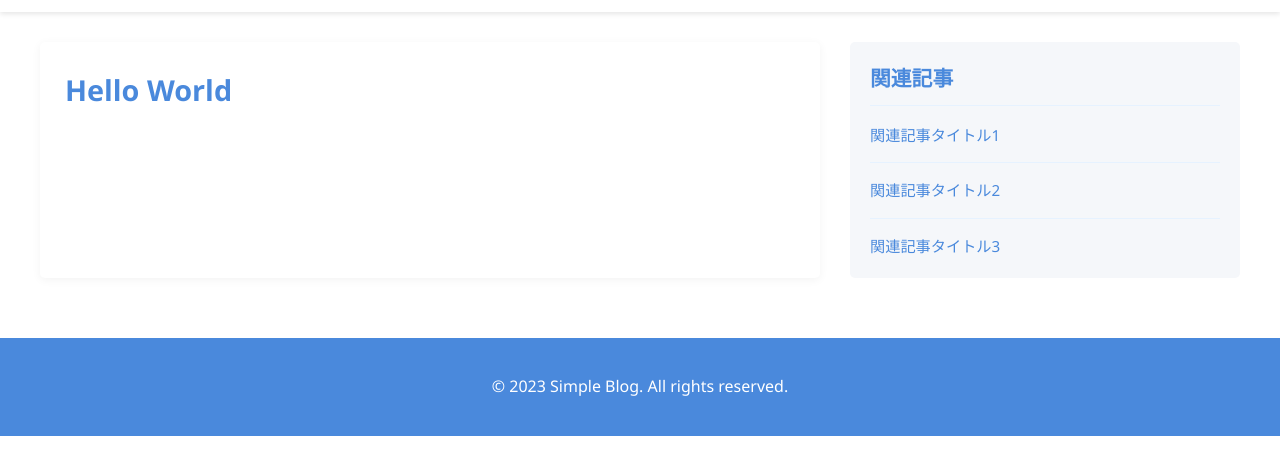
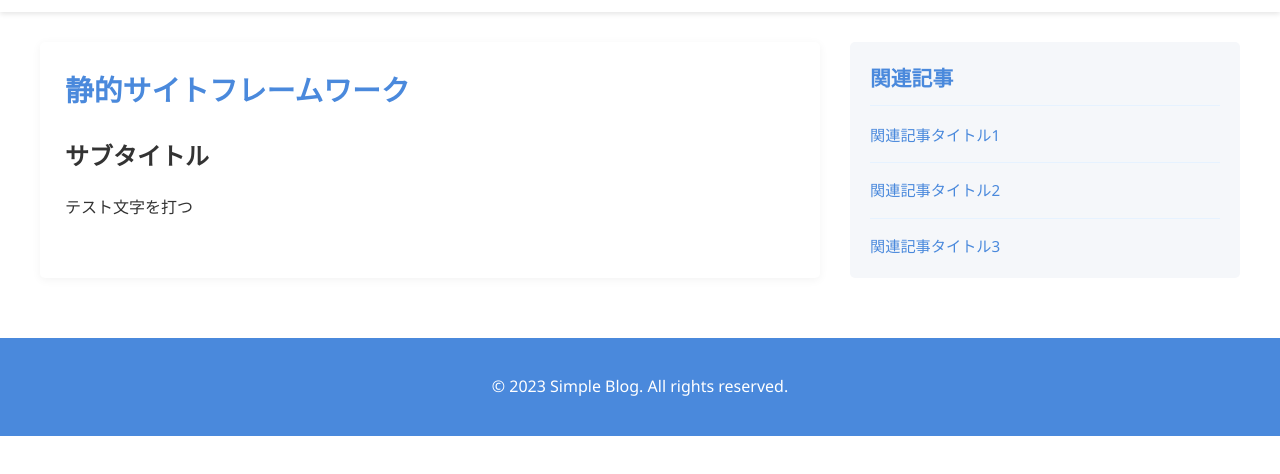
Before and after one commit to kemii279/blog_templete, a plain HTML site: page index.html in a window 1280 px wide. Shown: the part 62-536 px from the top of the page. Drawn offline with Linux system fonts and the light colour scheme.

Commit message:
Add files via upload

```diff
--- a/index.html
+++ b/index.html
@@ -1,15 +1,19 @@
 <!DOCTYPE html>
 <html lang="ja">
 <head>
-    <meta charset="UTF-8">
-    <meta name="viewport" content="width=device-width, initial-scale=1.0">
+<meta charset="UTF-8">
+  <meta name="viewport" content="width=device-width, initial-scale=1, minimum-scale=1">
+  <meta name="apple-mobile-web-app-capable" content="yes">
     <title>Document</title>
     <link rel="stylesheet" href="css/style.css">
 </head>
-<body>
+<body style="display: none;">
 <div class="p_temp all">
     <div class="rep_content">
-        <h1>Hello World</h1>
+
+        <h1>静的サイトフレームワーク</h1>
+        <h2>サブタイトル</h2>
+        <p>テスト文字を打つ</p>
     </div>
 </div>
 
```
